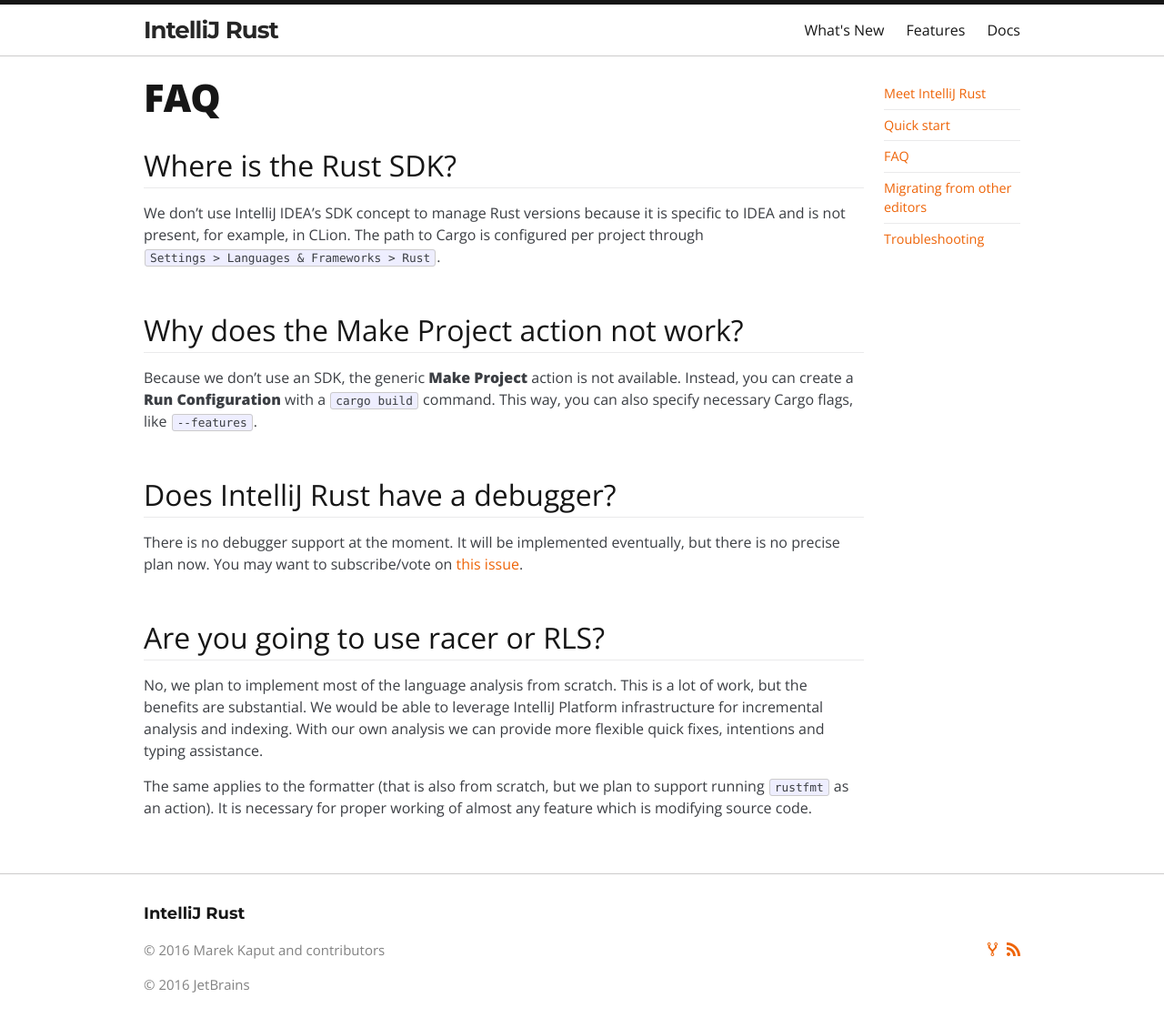
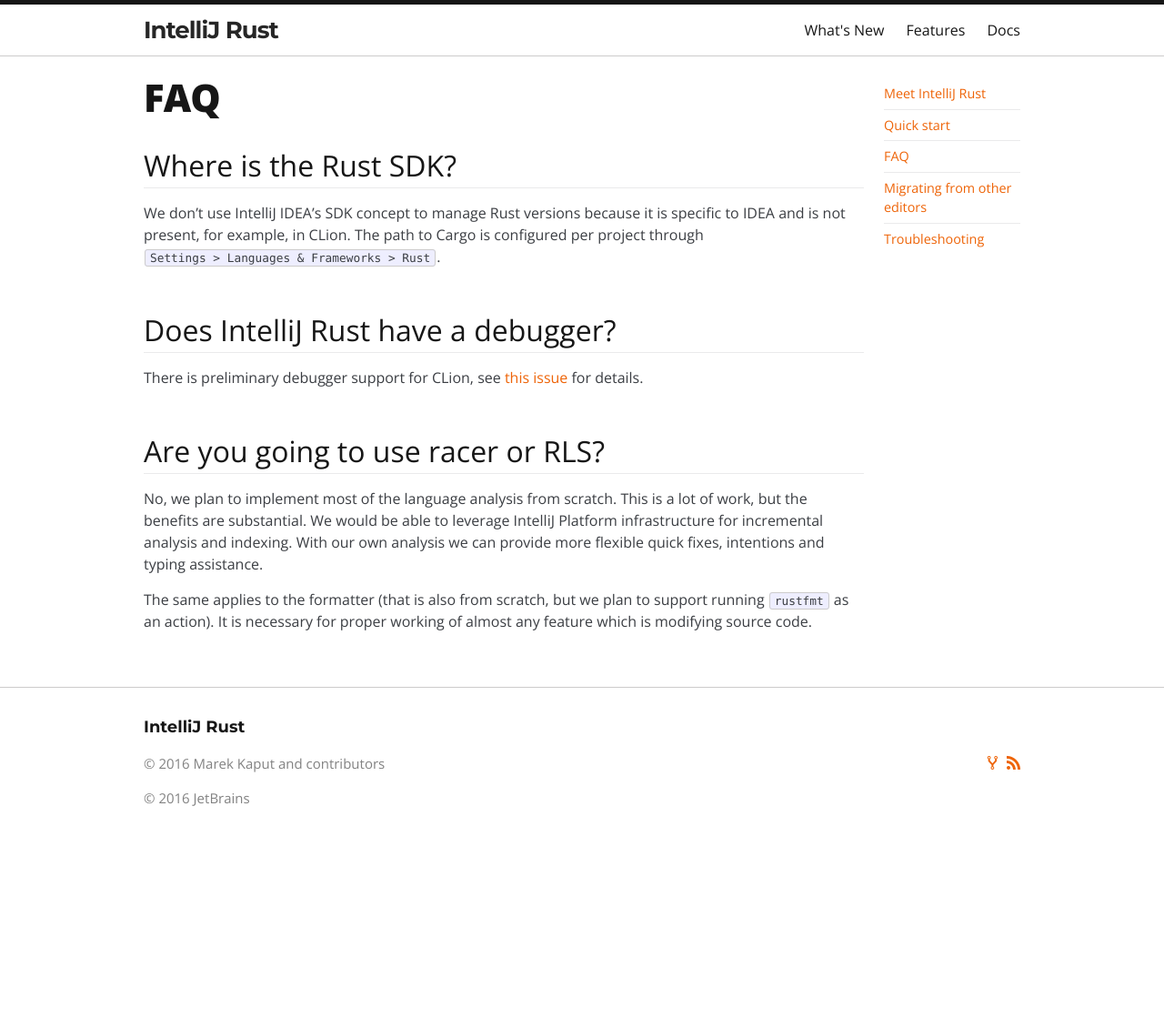
Before and after one commit to intellij-rust/intellij-rust.github.io, a Jekyll site: the page built from _docs/faq.markdown, in a window 1280 px wide and 1153 px high. Shown: the top 1130 px of the window at 91% size. Built offline with Jekyll 4.4.1, drawn with Linux system fonts in a browser that asks for light colours; nearby versions of some CDN libraries; some web fonts are replaced.

Commit message:
Update FAQ

```diff
--- a/_docs/faq.markdown
+++ b/_docs/faq.markdown
@@ -9,18 +9,10 @@
 specific to IDEA and is not present, for example, in CLion. The path to Cargo is
 configured per project through `Settings > Languages & Frameworks > Rust`.
 
-{% include h title="Why does the Make Project action not work?" tag="make" %}
-
-Because we don't use an SDK, the generic **Make Project** action is not
-available. Instead, you can create a **Run Configuration** with a `cargo build`
-command. This way, you can also specify necessary Cargo flags, like
-`--features`.
-
 {% include h title="Does IntelliJ Rust have a debugger?" tag="debugger" %}
 
-There is no debugger support at the moment. It will be implemented eventually,
-but there is no precise plan now. You may want to subscribe/vote on [this issue][debugger].
-
+There is preliminary debugger support for CLion, see [this issue][debugger] for
+details.
 
 {% include h title="Are you going to use racer or RLS?" tag="racer" %}
 
```
